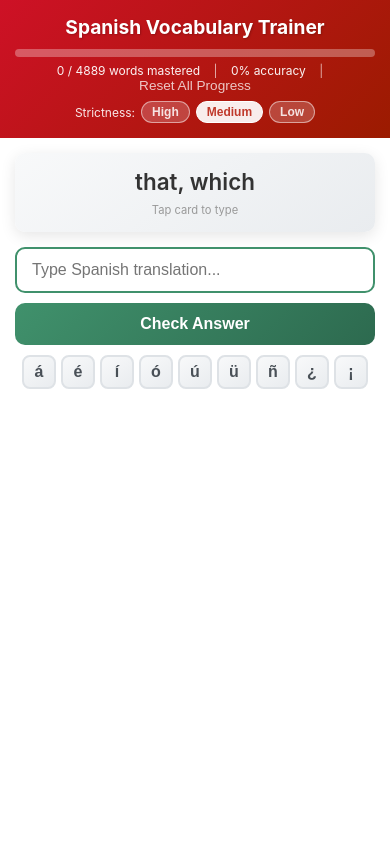
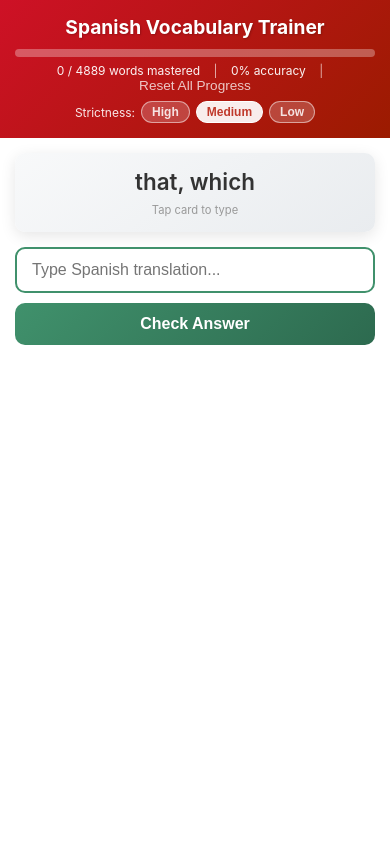
Before and after one commit to lukewhitesides/fearless-quail, a Flask app: page / in a window 390 px wide. Run offline with Flask 3, Linux system fonts and the light colour scheme; some libraries are stand-ins or nearby versions.

Commit message:
Remove the special-character buttons
Phone keyboards already make accented letters and ñ/¿/¡ easy to type,
so the row of á é í ó ú ü ñ ¿ ¡ buttons under the answer box is removed
along with its styles and click handler.

Co-Authored-By: Claude Opus 5.5 <noreply@anthropic.com>
Claude-Session: https://claude.ai/code/session_01BXGdcRwSVAHHh9dioF1cmh

```diff
--- a/static/app.js
+++ b/static/app.js
@@ -228,20 +228,6 @@ function setupEventListeners() {
             answerInput.focus();
             answerInput.scrollIntoView({ behavior: 'smooth', block: 'center' });
         }
-    });
-
-    // Special character buttons
-    document.querySelectorAll('.char-btn').forEach(btn => {
-        btn.addEventListener('click', () => {
-            const char = btn.dataset.char;
-            const input = answerInput;
-            const start = input.selectionStart;
-            const end = input.selectionEnd;
-            const text = input.value;
-            input.value = text.substring(0, start) + char + text.substring(end);
-            input.selectionStart = input.selectionEnd = start + 1;
-            input.focus();
-        });
     });
 }
 
--- a/static/style.css
+++ b/static/style.css
@@ -7,7 +7,6 @@ body.theme-spain {
     --accent: #c60b1e;
     --warm-shadow: rgba(198, 11, 30, 0.3);
     --primary-shadow: rgba(198, 11, 30, 0.4);
-    --char-shadow: rgba(198, 11, 30, 0.3);
 }
 
 /* Mexico: forest green & aztec red */
@@ -18,7 +17,6 @@ body.theme-mexico {
     --accent: #40916c;
     --warm-shadow: rgba(206, 17, 38, 0.3);
     --primary-shadow: rgba(64, 145, 108, 0.4);
-    --char-shadow: rgba(64, 145, 108, 0.3);
 }
 
 /* Costa Rica: ocean blue & pura vida red */
@@ -29,7 +27,6 @@ body.theme-costa-rica {
     --accent: #0077b6;
     --warm-shadow: rgba(206, 17, 38, 0.3);
     --primary-shadow: rgba(0, 119, 182, 0.4);
-    --char-shadow: rgba(0, 119, 182, 0.3);
 }
 
 /* Colombia: golden yellow, navy & crimson */
@@ -40,7 +37,6 @@ body.theme-colombia {
     --accent: #003087;
     --warm-shadow: rgba(0, 48, 135, 0.3);
     --primary-shadow: rgba(206, 17, 38, 0.4);
-    --char-shadow: rgba(0, 48, 135, 0.3);
 }
 
 /* Dominican Republic: Caribbean navy & crimson */
@@ -51,7 +47,6 @@ body.theme-dominican-republic {
     --accent: #0055a5;
     --warm-shadow: rgba(206, 17, 38, 0.3);
     --primary-shadow: rgba(0, 85, 165, 0.4);
-    --char-shadow: rgba(0, 85, 165, 0.3);
 }
 
 /* Uruguay: white & blue stripes, Sol de Mayo gold */
@@ -62,7 +57,6 @@ body.theme-uruguay {
     --accent: #0038a8;
     --warm-shadow: rgba(0, 56, 168, 0.3);
     --primary-shadow: rgba(196, 127, 0, 0.4);
-    --char-shadow: rgba(0, 56, 168, 0.3);
 }
 
 /* === BASE STYLES === */
@@ -241,41 +235,6 @@ main {
     color: #666;
     font-style: italic;
     font-size: 0.9rem;
-}
-
-/* Special character buttons */
-.special-chars {
-    display: flex;
-    justify-content: center;
-    gap: 8px;
-    margin-top: 15px;
-    margin-bottom: 20px;
-    flex-wrap: wrap;
-}
-
-.char-btn {
-    background: linear-gradient(145deg, #f8f9fa 0%, #e9ecef 100%);
-    border: 2px solid #dee2e6;
-    color: #495057;
-    width: 42px;
-    height: 42px;
-    border-radius: 8px;
-    font-size: 1.2rem;
-    font-weight: 600;
-    cursor: pointer;
-    transition: all 0.2s ease;
-}
-
-.char-btn:hover {
-    background: var(--primary);
-    border-color: var(--accent);
-    color: white;
-    transform: translateY(-2px);
-    box-shadow: 0 4px 12px var(--char-shadow);
-}
-
-.char-btn:active {
-    transform: translateY(0);
 }
 
 .answer-section {
@@ -569,18 +528,6 @@ footer {
         padding: 12px 20px;
     }
 
-    .special-chars {
-        gap: 5px;
-        margin-top: 10px;
-        margin-bottom: 10px;
-    }
-
-    .char-btn {
-        width: 34px;
-        height: 34px;
-        font-size: 1rem;
-    }
-
     .feedback {
         padding: 15px;
         margin-top: 10px;
--- a/templates/index.html
+++ b/templates/index.html
@@ -46,18 +46,6 @@
                 <button id="submit-btn" class="submit-btn">Check Answer</button>
             </div>
 
-            <div class="special-chars">
-                <button type="button" class="char-btn" data-char="á">á</button>
-                <button type="button" class="char-btn" data-char="é">é</button>
-                <button type="button" class="char-btn" data-char="í">í</button>
-                <button type="button" class="char-btn" data-char="ó">ó</button>
-                <button type="button" class="char-btn" data-char="ú">ú</button>
-                <button type="button" class="char-btn" data-char="ü">ü</button>
-                <button type="button" class="char-btn" data-char="ñ">ñ</button>
-                <button type="button" class="char-btn" data-char="¿">¿</button>
-                <button type="button" class="char-btn" data-char="¡">¡</button>
-            </div>
-
             <div class="feedback" id="feedback" style="display: none;">
                 <div class="feedback-icon" id="feedback-icon"></div>
                 <div class="feedback-text" id="feedback-text"></div>
```
